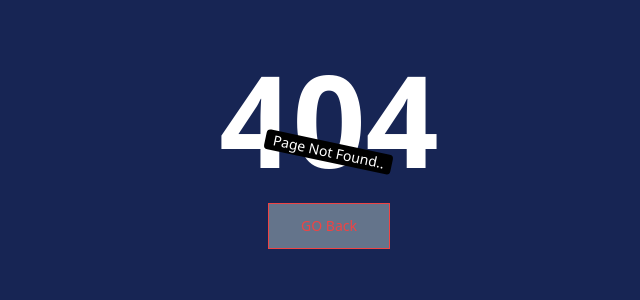
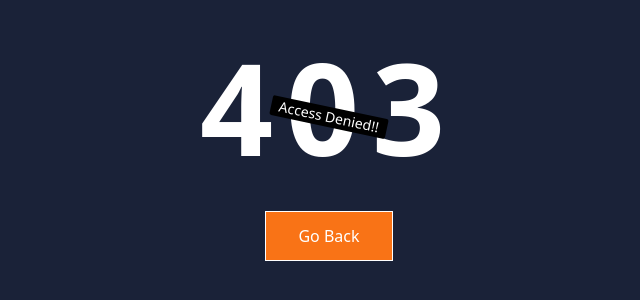
Before and after one commit to AmanSamaiya/Learning-Management-System, a React (Vite) app: page /denied in a window 1280 px wide. Before the commit this address had no page. Shown: the part 248-548 px from the top of the page, without its empty margins (311-951 px from the left). Built offline with nearby package versions, Linux system fonts and the light colour scheme.

Commit message:
added denied page

```diff
--- a/src/App.jsx
+++ b/src/App.jsx
@@ -6,6 +6,7 @@
 import Signup from './pages/Signup';
 import Signin from './pages/Signin';
 import Contact from './pages/Contact';
+import Denied from './pages/denied';
 
 function App() {
 
@@ -17,6 +18,7 @@
    <Route path = "/signup" element={ <Signup />}> </Route>
    <Route path = "/signin" element={ <Signin />}> </Route>
    <Route path = "/contact" element={ <Contact />}> </Route>
+   <Route path = "/denied" element={ <Denied />}> </Route>
     </Routes>
   );
 }
--- /dev/null
+++ b/src/pages/denied.jsx
@@ -0,0 +1,24 @@
+import { useNavigate } from "react-router-dom";
+import HomeLayout from "../Layouts/Homelayout";
+
+function Denied() {
+  const navigate = useNavigate();
+
+  return (
+    <main className=" w-full flex flex-col justify-center items-center h-screen bg-[#1A2238]">
+      <h1 className=" text-9xl font-semibold text-white tracking-widest">
+        403
+      </h1>
+      <div className=" bg-black text-white px-2 text-sm rounded-sm rotate-12 relative bottom-16">
+        Access Denied!!
+      </div>
+      <button onClick={()=>navigate(-1)} className=" mt-5 cursor-pointer ">
+        <span className=" relative block px-8 py-3 bg-orange-500 border border-current text-white">
+          Go Back
+        </span>
+      </button>
+    </main>
+  );
+}
+
+export default Denied;
```
